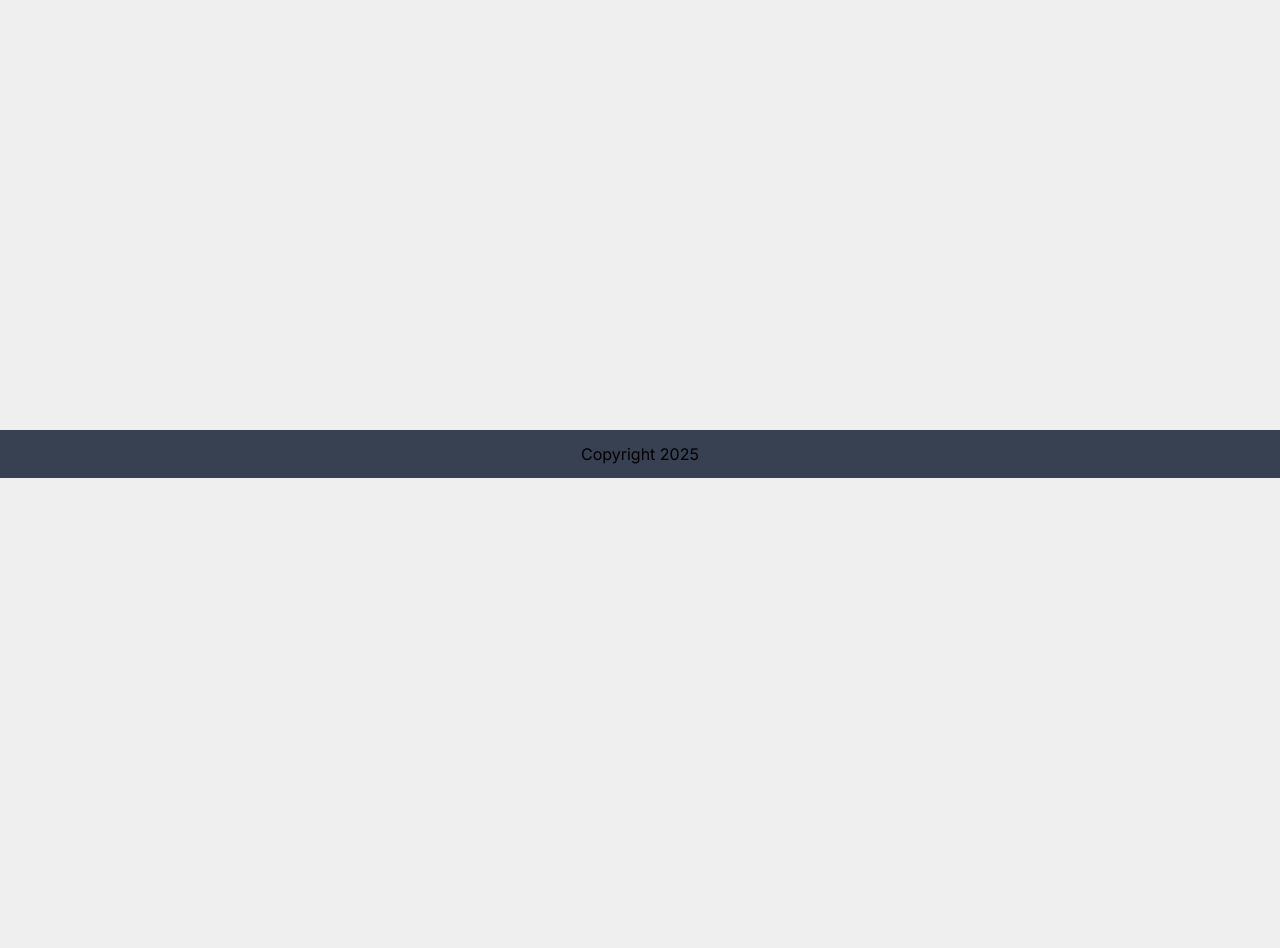
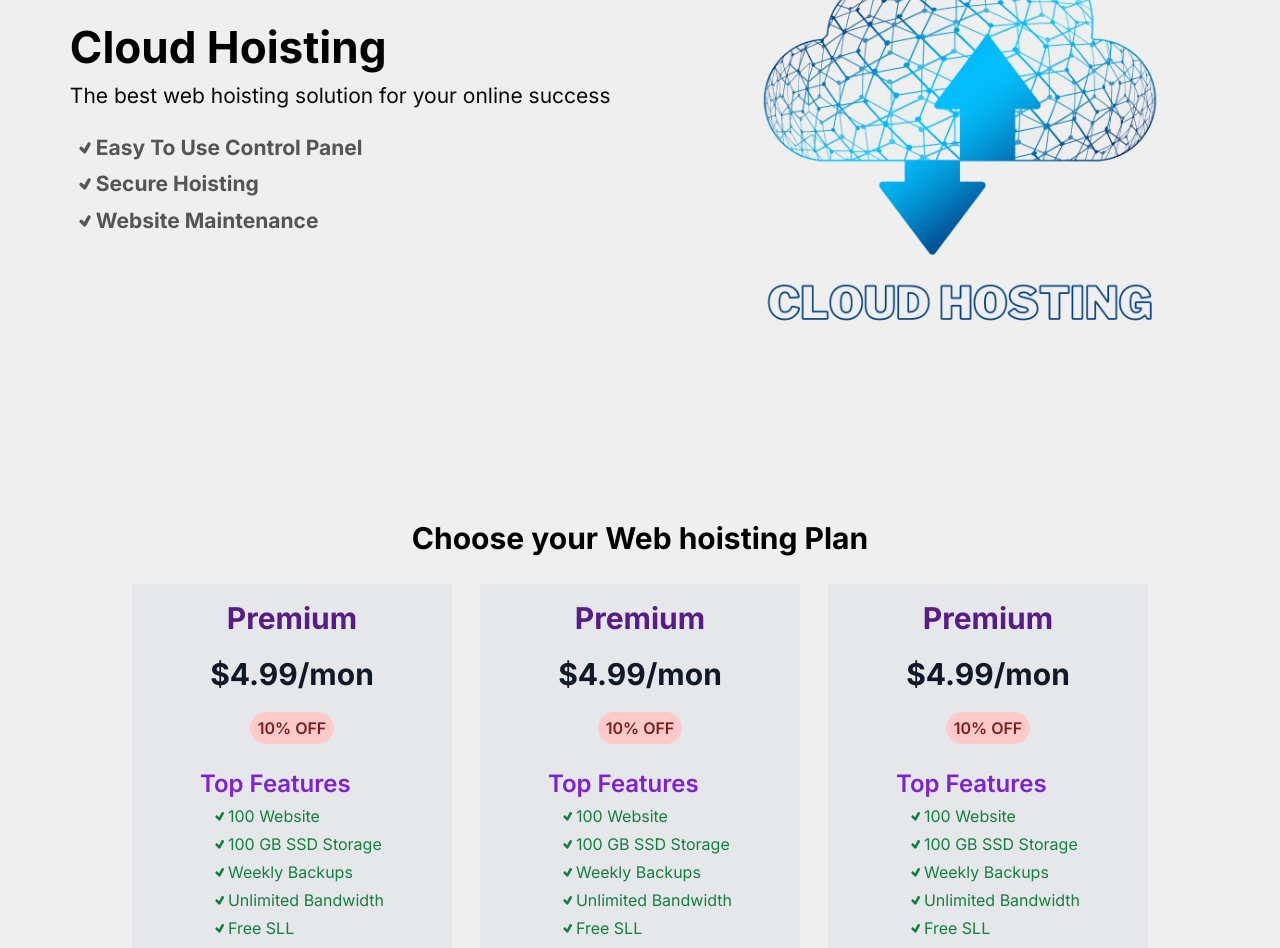
Before and after one commit to eng-mahdi-alsholi/nxjs_14_ya, a Next.js app: page / in a window 1280 px wide. Shown: the part 320-1268 px from the top of the page. Before the commit the page ends 800 px from the top, so only its background shows below. Built offline with nearby package versions, Linux system fonts and the light colour scheme.

Commit message:
Add home page

```diff
--- a/src/app/about/page.tsx
+++ b/src/app/about/page.tsx
@@ -5,17 +5,10 @@
 const AboutPage = () => {
   return (
     <section className="fix-height container m-auto">
-      <h1 className="text-3xl font-bold text-gray-800 p-5 ">AboutPage</h1>
-      <div className="">
-        {/* <Image src="/cloud-hosting.png" width={400} height={400} alt="" /> */}
-        <Image
-          src={CloudImage}
-          alt=""
-          width={500}
-          height={500}
-          priority={true}
-        />
-      </div>
+      <h1 className="text-3xl font-bold text-gray-800 p-5 ">About this App</h1>
+      <p className="px-5 text-gray-600 text-xl">
+        The best web hoisting solution for your online success{" "}
+      </p>
     </section>
   );
 };
--- a/src/app/page.tsx
+++ b/src/app/page.tsx
@@ -1,7 +1,21 @@
+import Hero from "@/components/home/Hero";
+import WebHostingPlan from "@/components/home/WebHostingPlan";
 import Link from "next/link";
 
 const page = () => {
-  return <></>;
+  return (
+    <section>
+      <Hero />
+      <h2 className="text-center mt-10 text-3xl font-bold">
+        Choose your Web hoisting Plan
+      </h2>
+      <div className="container flex m-auto justify-center items-center my-7 flex-wrap md:gap-7">
+        <WebHostingPlan />
+        <WebHostingPlan />
+        <WebHostingPlan />
+      </div>
+    </section>
+  );
 };
 
 export default page;
--- a/src/components/footer/Footer.tsx
+++ b/src/components/footer/Footer.tsx
@@ -2,7 +2,7 @@
 
 const Footer = () => {
   return (
-    <div className=" h-12 bg-gray-700 flex items-center justify-center">
+    <div className=" h-12 bg-gray-700 flex items-center justify-center text-white">
       Copyright {new Date().getFullYear()}
     </div>
   );
--- /dev/null
+++ b/src/components/home/Hero.module.css
@@ -0,0 +1,47 @@
+.hero {
+  height: calc(100vh - 100px);
+  display: flex;
+  align-items: center;
+  justify-content: space-around;
+  color: rgb(10, 9, 9);
+  padding: 0 20px;
+}
+
+.heroLeft {
+}
+.title {
+  font-size: 44px;
+  font-weight: bold;
+  color: black;
+}
+.desc {
+  font-size: 21px;
+}
+.services {
+  padding: 5px;
+  margin-top: 15px;
+}
+.servicesItem {
+  display: flex;
+  align-items: center;
+  font-size: 21px;
+  font-weight: bold;
+  margin-bottom: 5px;
+  color: #555;
+}
+
+@media (max-width: 780px) {
+  .hero {
+    height: auto;
+    flex-direction: column;
+    justify-content: center;
+    padding: 0 15px;
+  }
+  .heroLeft {
+    background-color: snow;
+    margin: 20px 0;
+    border-radius: 20px;
+    width: 100%;
+    padding: 15px;
+  }
+}
--- /dev/null
+++ b/src/components/home/Hero.tsx
@@ -0,0 +1,37 @@
+import Image from "next/image";
+import React from "react";
+import { TiTick } from "react-icons/ti";
+import CloudImage from "../../../public/cloud-hosting.png";
+import styles from "./Hero.module.css";
+
+const Hero = () => {
+  return (
+    <div className={styles.hero}>
+      <div className={styles.heroLeft}>
+        <h1 className={styles.title}>Cloud Hoisting</h1>
+        <p className={styles.desc}>
+          The best web hoisting solution for your online success
+        </p>
+        <div className={styles.services}>
+          <div className={styles.servicesItem}>
+            <TiTick />
+            Easy To Use Control Panel
+          </div>
+          <div className={styles.servicesItem}>
+            <TiTick />
+            Secure Hoisting
+          </div>
+          <div className={styles.servicesItem}>
+            <TiTick />
+            Website Maintenance
+          </div>
+        </div>
+      </div>
+      <div className="">
+        <Image src={CloudImage} alt="cloud image" width={500} height={500} />
+      </div>
+    </div>
+  );
+};
+
+export default Hero;
--- /dev/null
+++ b/src/components/home/WebHostingPlan.tsx
@@ -0,0 +1,44 @@
+import React from "react";
+import { TiTick } from "react-icons/ti";
+
+const WebHostingPlan = () => {
+  return (
+    <div className="flex flex-col items-center justify-center w-3/4 rounded p-4 bg-gray-200 mb-7 md:w-2/4 lg:w-1/4">
+      <h3 className="text-3xl font-bold text-purple-900">Premium </h3>
+      <strong className="text-3xl font-bold text-gray-900 my-5">
+        $4.99/mon
+      </strong>
+      <span className="bg-red-200 text-red-900 rounded-full px-2 py-1 font-semibold">
+        10% OFF
+      </span>
+      <div className="mt-6">
+        <h5 className="text-2xl mb-1 font-semibold text-purple-700 ">
+          Top Features
+        </h5>
+        <div className="flex items-center text-green-700 mb-1 ps-3">
+          <TiTick /> 100 Website
+        </div>
+        <div className="flex items-center text-green-700 mb-1 ps-3">
+          <TiTick /> 100 GB SSD Storage
+        </div>
+        <div className="flex items-center text-green-700 mb-1 ps-3">
+          <TiTick /> Weekly Backups
+        </div>
+        <div className="flex items-center text-green-700 mb-1 ps-3">
+          <TiTick /> Unlimited Bandwidth
+        </div>
+        <div className="flex items-center text-green-700 mb-1 ps-3">
+          <TiTick /> Free SLL
+        </div>
+        <div className="flex items-center text-green-700 mb-1 ps-3">
+          <TiTick /> Free Email
+        </div>
+      </div>
+      <button className="mt-4 border-2 border-gray-900 text-gray-900 text-2xl font-bold p-1 rounded-full hover:text-white hover:bg-gray-900 transition">
+        BUY NOW
+      </button>
+    </div>
+  );
+};
+
+export default WebHostingPlan;
```
